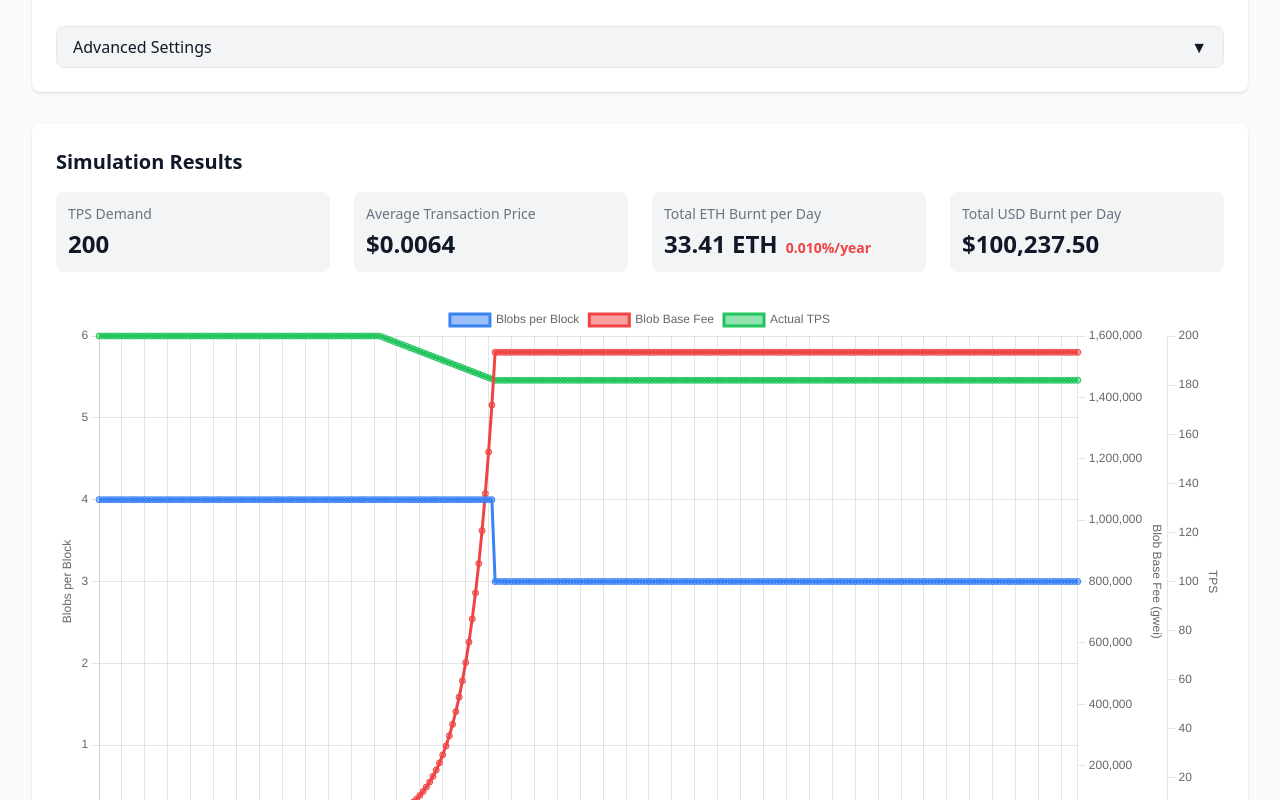
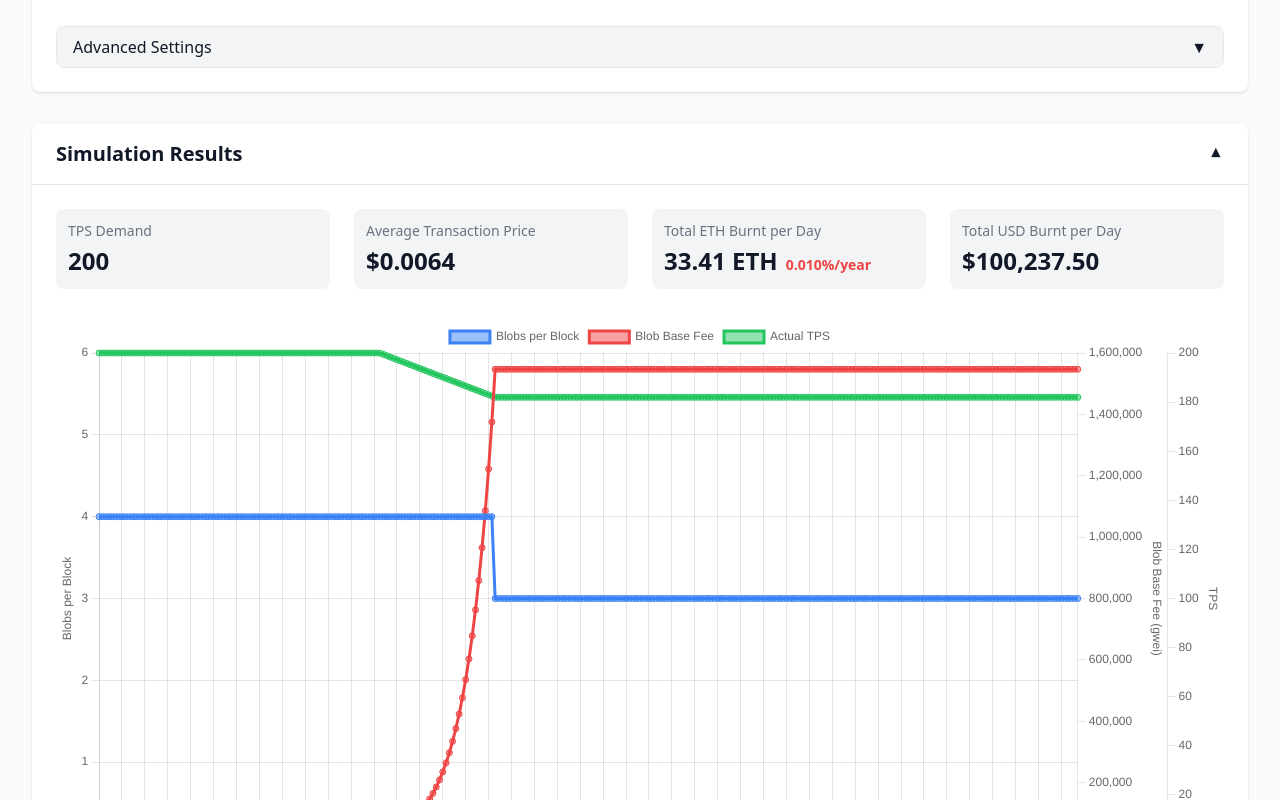
Before and after one commit to blue-yard/ethereum-blob-simulator, a React (Vite) app: page / in a window 1280 px wide. Shown: the part 560-1360 px from the top of the page. Built offline with nearby package versions, Linux system fonts and the light colour scheme.

Commit message:
Add dropdown to open simulation results section

```diff
--- a/src/App.tsx
+++ b/src/App.tsx
@@ -6,6 +6,7 @@ import { useState } from 'react'
 
 function App() {
   const [isMathDetailsOpen, setIsMathDetailsOpen] = useState(false)
+  const [isResultsOpen, setIsResultsOpen] = useState(true) // Start open by default
 
   return (
     <div className="min-h-screen p-4 md:p-8">
@@ -18,10 +19,24 @@ function App() {
           <Controls />
         </section>
 
-        <section className="bg-white dark:bg-gray-800 rounded-lg shadow p-6">
-          <h2 className="text-xl font-semibold mb-4">Simulation Results</h2>
-          <StatsDisplay />
-          <SimulationGraph />
+        <section className="bg-white dark:bg-gray-800 rounded-lg shadow">
+          <button
+            onClick={() => setIsResultsOpen(!isResultsOpen)}
+            className="w-full px-6 py-4 text-left flex justify-between items-center"
+          >
+            <span className="text-xl font-semibold">Simulation Results</span>
+            <span
+              className="transform transition-transform duration-200"
+              style={{ transform: isResultsOpen ? 'rotate(180deg)' : 'none' }}
+            >▼</span>
+          </button>
+
+          {isResultsOpen && (
+            <div className="p-6 border-t dark:border-gray-700">
+              <StatsDisplay />
+              <SimulationGraph />
+            </div>
+          )}
         </section>
 
         <section className="bg-white dark:bg-gray-800 rounded-lg shadow">
```
